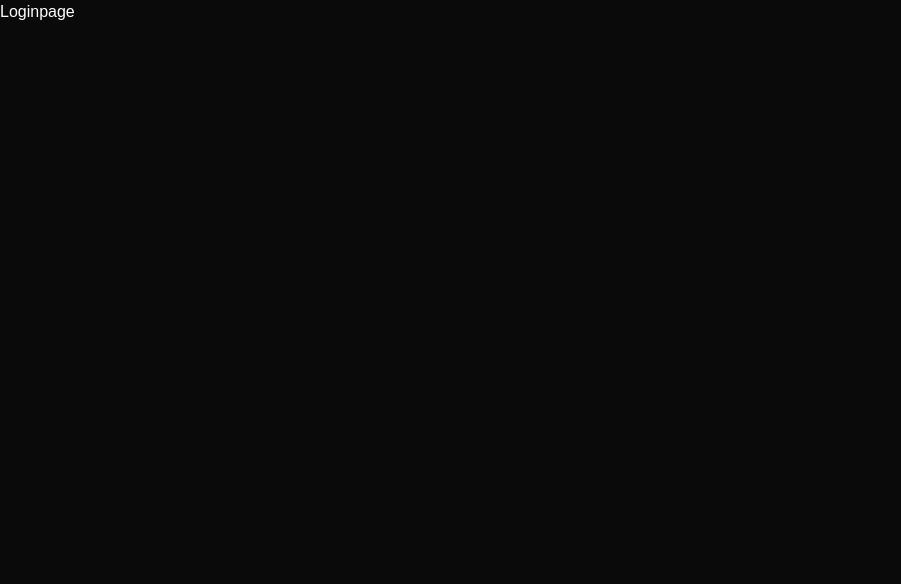
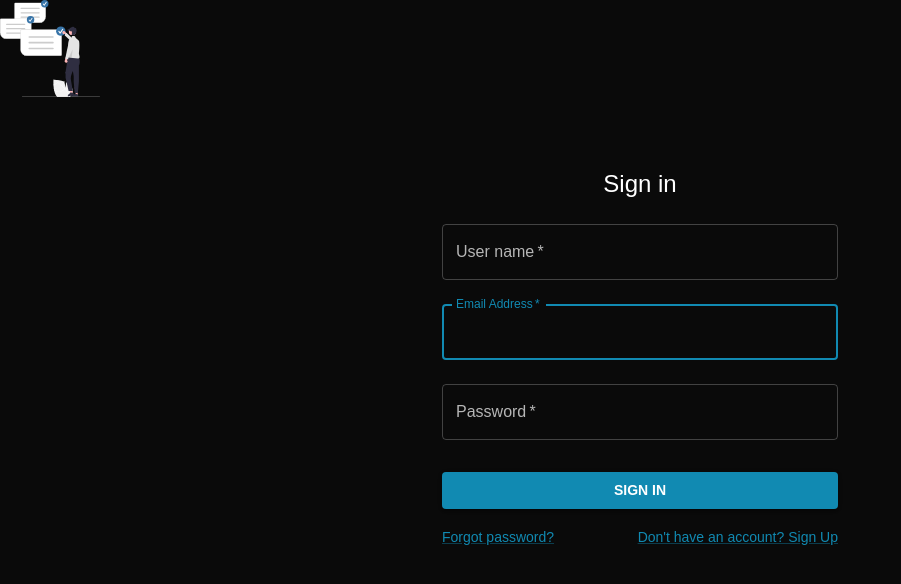
Before and after one commit to alenamedved/Track_Job-s_Applications, a React (Create React App) app: page /login in a window 1280 px wide. Shown: the top 584 px of the page, without its empty margins (0-901 px from the left). Built offline with nearby package versions, Linux system fonts and the light colour scheme.

Commit message:
created signin and register components, used mui template

```diff
--- a/src/App.js
+++ b/src/App.js
@@ -1,18 +1,23 @@
-import { LandingPage, Dashboard, LoginPage } from './pages';
+import { LandingPage, Dashboard, LoginPage, ErrorPage } from './pages';
 import { ThemeProvider, CssBaseline } from '@mui/material';
 import { customTheme as theme } from './theme/customTheme';
-import { Route, Routes } from 'react-router-dom';
-
+import { BrowserRouter, Route, Routes } from 'react-router-dom';
+import { Logo } from './components';
+// import { Box } from '@mui/system';
+// import logo from './sources/undraw_job_hunt.svg';
 function App() {
   return (
     <ThemeProvider theme={theme}>
       <CssBaseline />
-      {/* <ErrorPage /> */}
-      <Routes>
-        <Route path="/" element={<LandingPage />} />
-        <Route path="login" element={<LoginPage />} />
-        <Route path="dashboard" element={<Dashboard />} />
-      </Routes>
+      <Logo />
+      <BrowserRouter>
+        <Routes>
+          <Route path="/" element={<Dashboard />} />
+          <Route path="login" element={<LoginPage />} />
+          <Route path="landingpage" element={<LandingPage />} />
+          <Route path="*" element={<ErrorPage />} />
+        </Routes>
+      </BrowserRouter>
     </ThemeProvider>
   );
 }
--- /dev/null
+++ b/src/components/Logo.js
@@ -0,0 +1,19 @@
+import React from 'react';
+import { Box } from '@mui/material';
+import logo from '../sources/undraw_job_hunt.svg';
+
+function Logo() {
+  return (
+    <Box
+      component="img"
+      alt="logo"
+      src={logo}
+      sx={{
+        width: '100px',
+        // height: '300px',
+      }}
+    ></Box>
+  );
+}
+
+export default Logo;
--- /dev/null
+++ b/src/components/Register.js
@@ -0,0 +1,115 @@
+import * as React from 'react';
+// import Avatar from '@mui/material/Avatar';
+import Button from '@mui/material/Button';
+// import CssBaseline from '@mui/material/CssBaseline';
+import TextField from '@mui/material/TextField';
+// import FormControlLabel from '@mui/material/FormControlLabel';
+// import Checkbox from '@mui/material/Checkbox';
+import Link from '@mui/material/Link';
+import Grid from '@mui/material/Grid';
+import Box from '@mui/material/Box';
+// import Logo from './Logo';
+// import LockOutlinedIcon from '@mui/icons-material/LockOutlined';
+import Typography from '@mui/material/Typography';
+import Container from '@mui/material/Container';
+// import { createTheme, ThemeProvider } from '@mui/material/styles';
+
+// function Copyright(props) {
+//   return (
+//     <Typography variant="body2" color="text.secondary" align="center" {...props}>
+//       {'Copyright © '}
+//       <Link color="inherit" href="https://mui.com/">
+//         Your Website
+//       </Link>{' '}
+//       {new Date().getFullYear()}
+//       {'.'}
+//     </Typography>
+//   );
+// }
+
+export default function Register() {
+  const handleSubmit = (event) => {
+    event.preventDefault();
+    const data = new FormData(event.currentTarget);
+    console.log({
+      name: data.get('name'),
+      email: data.get('email'),
+      password: data.get('password'),
+    });
+  };
+
+  const handleInputChange = (e) => {
+    console.log(e.target.value);
+  };
+  return (
+    <Container component="main" maxWidth="xs">
+      <Box
+        sx={{
+          marginTop: 8,
+          display: 'flex',
+          flexDirection: 'column',
+          alignItems: 'center',
+        }}
+      >
+        <Typography component="h1" variant="h5">
+          Sign in
+        </Typography>
+        <Box component="form" onSubmit={handleSubmit} noValidate sx={{ mt: 1 }}>
+          <TextField
+            onChange={handleInputChange}
+            margin="normal"
+            required
+            fullWidth
+            id="name"
+            label="User name"
+            name="name"
+            autoComplete="name"
+            autoFocus
+          />
+          <TextField
+            onChange={handleInputChange}
+            margin="normal"
+            required
+            fullWidth
+            id="email"
+            label="Email Address"
+            name="email"
+            autoComplete="email"
+            autoFocus
+          />
+          <TextField
+            onChange={handleInputChange}
+            margin="normal"
+            required
+            fullWidth
+            name="password"
+            label="Password"
+            type="password"
+            id="password"
+            autoComplete="current-password"
+          />
+          {/* <FormControlLabel
+            control={<Checkbox value="remember" color="primary" />}
+            label="Remember me"
+          /> */}
+          <Button type="submit" fullWidth variant="contained" sx={{ mt: 3, mb: 2 }}>
+            Sign In
+          </Button>
+          <Grid container>
+            <Grid item xs>
+              <Link href="#" variant="body2">
+                Forgot password?
+              </Link>
+            </Grid>
+            <Grid item>
+              <Link href="#" variant="body2">
+                {"Don't have an account? Sign Up"}
+              </Link>
+            </Grid>
+          </Grid>
+        </Box>
+      </Box>
+      {/* <Copyright sx={{ mt: 8, mb: 4 }} /> */}
+    </Container>
+  );
+}
--- /dev/null
+++ b/src/components/SignIn.js
@@ -0,0 +1,103 @@
+import * as React from 'react';
+// import Avatar from '@mui/material/Avatar';
+import Button from '@mui/material/Button';
+// import CssBaseline from '@mui/material/CssBaseline';
+import TextField from '@mui/material/TextField';
+// import FormControlLabel from '@mui/material/FormControlLabel';
+// import Checkbox from '@mui/material/Checkbox';
+import Link from '@mui/material/Link';
+import Grid from '@mui/material/Grid';
+import Box from '@mui/material/Box';
+// import Logo from './Logo';
+// import LockOutlinedIcon from '@mui/icons-material/LockOutlined';
+import Typography from '@mui/material/Typography';
+import Container from '@mui/material/Container';
+// import { createTheme, ThemeProvider } from '@mui/material/styles';
+
+function Copyright(props) {
+  return (
+    <Typography variant="body2" color="text.secondary" align="center" {...props}>
+      {'Copyright © '}
+      <Link color="inherit" href="https://mui.com/">
+        Your Website
+      </Link>{' '}
+      {new Date().getFullYear()}
+      {'.'}
+    </Typography>
+  );
+}
+
+export default function SignIn() {
+  const handleSubmit = (event) => {
+    event.preventDefault();
+    const data = new FormData(event.currentTarget);
+    console.log({
+      email: data.get('email'),
+      password: data.get('password'),
+    });
+  };
+
+  const handleInputChange = (e) => {
+    console.log(e.target.value);
+  };
+  return (
+    <Container component="main" maxWidth="xs">
+      <Box
+        sx={{
+          marginTop: 8,
+          display: 'flex',
+          flexDirection: 'column',
+          alignItems: 'center',
+        }}
+      >
+        <Typography component="h1" variant="h5">
+          Sign in
+        </Typography>
+        <Box component="form" onSubmit={handleSubmit} noValidate sx={{ mt: 1 }}>
+          <TextField
+            onChange={handleInputChange}
+            margin="normal"
+            required
+            fullWidth
+            id="email"
+            label="Email Address"
+            name="email"
+            autoComplete="email"
+            autoFocus
+          />
+          <TextField
+            onChange={handleInputChange}
+            margin="normal"
+            required
+            fullWidth
+            name="password"
+            label="Password"
+            type="password"
+            id="password"
+            autoComplete="current-password"
+          />
+          {/* <FormControlLabel
+            control={<Checkbox value="remember" color="primary" />}
+            label="Remember me"
+          /> */}
+          <Button type="submit" fullWidth variant="contained" sx={{ mt: 3, mb: 2 }}>
+            Sign In
+          </Button>
+          <Grid container>
+            <Grid item xs>
+              <Link href="#" variant="body2">
+                Forgot password?
+              </Link>
+            </Grid>
+            <Grid item>
+              <Link href="#" variant="body2">
+                {"Don't have an account? Sign Up"}
+              </Link>
+            </Grid>
+          </Grid>
+        </Box>
+      </Box>
+      <Copyright sx={{ mt: 8, mb: 4 }} />
+    </Container>
+  );
+}
--- a/src/components/index.js
+++ b/src/components/index.js
@@ -1,2 +1,5 @@
 //set up imports into this  file
 //and export at the bottom
+import Logo from './Logo';
+
+export { Logo };
--- a/src/pages/Dashboard.js
+++ b/src/pages/Dashboard.js
@@ -1,7 +1,13 @@
 import React from 'react';
+import { Link } from 'react-router-dom';
 
 function Dashboard() {
-  return <div>DAshboard</div>;
+  return (
+    <>
+      <div>DAshboard</div>
+      <Link to="/landingpage">Back home</Link>
+    </>
+  );
 }
 
 export default Dashboard;
--- a/src/pages/ErrorPage.js
+++ b/src/pages/ErrorPage.js
@@ -1,7 +1,35 @@
 import React from 'react';
-
+import { Link } from 'react-router-dom';
+import { Box, Button } from '@mui/material';
+import src from '../sources/main.png';
 function ErrorPage() {
-  return <div>Error</div>;
+  return (
+    <>
+      <Box
+        component="img"
+        alt="app main image"
+        src={src}
+        sx={{
+          position: 'absolute',
+          top: '0px',
+          left: '20%',
+          height: '100vh',
+          opacity: 0.4,
+        }}
+      />
+      <Box
+        sx={{
+          textAlign: 'center',
+        }}
+      >
+        <h1>404</h1>
+        <div>Sorry, the page is not found</div>
+        <Button variant="contained" color="info" component={Link} to="/">
+          <Link to="/">Back home</Link>
+        </Button>
+      </Box>
+    </>
+  );
 }
 
 export default ErrorPage;
--- a/src/pages/LandingPage.js
+++ b/src/pages/LandingPage.js
@@ -1,33 +1,17 @@
 import { Box, Typography, Grid, Button } from '@mui/material';
 import src from '../sources/main.png';
-import logo from '../sources/undraw_job_hunt.svg';
+// import logo from '../sources/undraw_job_hunt.svg';
 import { Link } from 'react-router-dom';
+
 //I would need register/login page, dashboard page with all data, error page
 
 const LandingPage = () => {
   return (
     <>
-      {/* <Box
-        sx={{
-          width: '100%',
-          height: '100%',
-          backgroundColor: 'background.default',
-        }}
-      > */}
       <Grid container direction="row">
         <Grid item xs={8}>
           {/* <Grid container direction="column" spacing={4}> */}
-          <Grid item>
-            <Box
-              component="img"
-              alt="logo"
-              src={logo}
-              sx={{
-                width: '100px',
-                // height: '300px',
-              }}
-            ></Box>
-          </Grid>
+
           <Grid item mt={8}>
             <Typography variant="h3"> Track my Job Applications App</Typography>
             <Typography variant="subtitle1">
@@ -39,7 +23,7 @@ const LandingPage = () => {
             </Typography>
           </Grid>
           <Grid item mt={8}>
-            <Button variant="contained" color="success" size="large" href="dashboard">
+            <Button variant="contained" color="success" size="large" component={Link} to="/login">
               Login/Register
             </Button>
           </Grid>
@@ -51,6 +35,8 @@ const LandingPage = () => {
             alt="app main image"
             src={src}
             sx={{
+              position: 'absolute',
+              top: '0px',
               //width: '100%',
               height: '100vh',
               opacity: 0.8,
@@ -58,8 +44,6 @@ const LandingPage = () => {
           />
         </Grid>
       </Grid>
-      <Link to="dashboard">Click to move to dashBoard</Link>
-      {/* </Box> */}
     </>
   );
 };
--- a/src/pages/LoginPage.js
+++ b/src/pages/LoginPage.js
@@ -1,7 +1,10 @@
 import React from 'react';
+// import SignIn from '../components/SignIn';
+import Register from '../components/Register';
 
 function LoginPage() {
-  return <div>Loginpage</div>;
+  // return <SignIn />;
+  return <Register />;
 }
 
 export default LoginPage;
--- a/src/theme/customTheme.js
+++ b/src/theme/customTheme.js
@@ -4,7 +4,7 @@ export const customTheme = createTheme({
   palette: {
     mode: 'dark',
     primary: {
-      main: 'rgba(168,85,247,.80)',
+      main: '#118ab2',
       light: 'rgba(168,85,247,.65)',
       dark: 'rgba(168,85,247,.28)',
     },
```
Also changed, not shown: src/index.js (+2 -5 lines).
